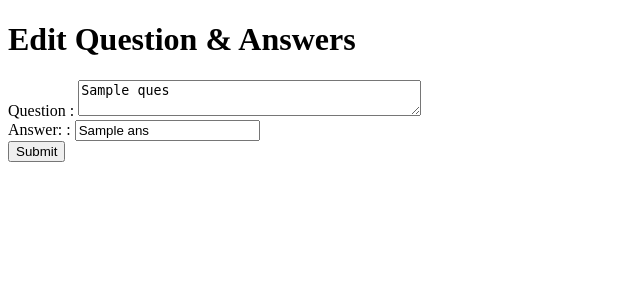
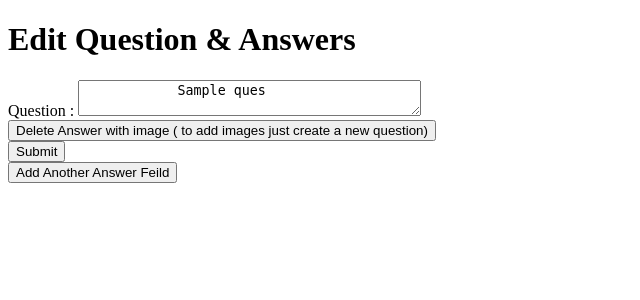
Before and after one commit to LSAB23/Practice, a Django app: template studybud/templates/edit_question.html in a window 1280 px wide. Shown: the top 300 px of the page, without its empty margins (0-640 px from the left). Run offline with Django 5.2, Linux system fonts and the light colour scheme; the template is opened without the code that fills it: most values are stand-ins (such as "Sample title", 1, 10 or a date in 2020).

Commit message:
added a way to edit question and answers

```diff
--- a/studybud/templates/edit_question.html
+++ b/studybud/templates/edit_question.html
@@ -7,34 +7,56 @@
 {% block body %}
 <h1>Edit Question & Answers </h1>
 <p id="error"></p>
-<form hx-encoding="multipart/form-data" hx-post="{% url 'edit_questions' ques_id=ques_id}" hx-trigger="submit", hx-target="#error" hx-swap="innerhtml" id="question_form">
+<form hx-encoding="multipart/form-data" hx-post="{% url 'edit_questions' ques_id=id}" hx-trigger="submit", hx-target="#error" hx-swap="innerhtml" id="question_form">
 {% csrf_token %}
 {% for query in ques%}
+<input type="text" name="ques_id" value="{{id}}" hidden>
+<input type="text" name="quiz_id" value="{{quiz_id}}" hidden>
 <!-- Question  -->
 <div id="question">
     <div>
         <label for="id_question">Question :</label>
         <textarea name="question" cols="40" rows="2" placeholder="hello" required id="id_question">
-{{query.ques}}
+            {{query.ques}}
         </textarea>
     </div>
-    {% for answer in query.answers_set.values%}
+    <div id="answer">
+        {% for answer in query.answers_set.values%}
+
+
     {%  if answer.ans_correct%}
-
-    <!-- Correct Answer -->
-    <div id="correct_ans">
-        <div>
+        {%  if answer.image is None%}
+        <input type="text" name="correct_ans_id" value="{{answer.ans_id}}" hidden>
+        <!-- Correct Answer -->
+        <div id="correct_ans">
             <label for="id_correct_answer">Correct Answer:</label>
             <input type="text" name="correct_answer" required id="id_correct_answer" value="{{answer.ans}}">
+            <button type="button" hx-get="{% url 'delete' type='answer' id=answer.ans_id%}" hx-target="#correct_ans">Delete</button>
+
         </div>
+        {%  else %}
+        <button type="button" hx-get="{% url 'delete' type='answer' id=answer.ans_id%}" hx-target="#h{{answer.ans_id}}">Delete Answer with image ( to add images just create a new question)</button>
+        {% endif %}
     {% else %}
-    <!-- Answer -->
-    <div>
-        <label for="id_answer">Answer: :</label>
-        <input type="text" name="answer" required id="id_answer" value="{{answer.ans}}">
+        {% if answer.image is None%}
+            <input type="text" name="ids" value="{{answer.ans_id}}" hidden>
+                    <!-- Answer -->
+            <div id="h{{answer.ans_id}}">
+                <label for="id_answer">Answer: </label>
+                <input type="text" name="answer" required id="id_answer" value="{{answer.ans}}">
+            <button type="button" hx-get="{% url 'delete' type='answer' id=answer.ans_id%}" hx-target="#h{{answer.ans_id}}">Delete</button>
+
+            </div>
+            {% else %}
+            <button type="button" hx-get="{% url 'delete' type='answer' id=answer.ans_id%}" hx-target="#h{{answer.ans_id}}">Delete Answer with image ( to add images just create a new question)</button>
+            {% endif %}
+        {% endif %}
+    {% endfor %}
     </div>
-    {% endif %}
-    {% endfor %}
     {% endfor %}
 <button type="submit">Submit</button>
+
+<div>
+    <button hx-get="{% url 'get-form' what_form='text_ans'%}" hx-target="#answer" hx-swap="afterend">Add Another Answer Feild</button>
+</div>
 {% endblock %}
```
Also changed, not shown: studybud/studybud/views.py (+60 -4 lines).
